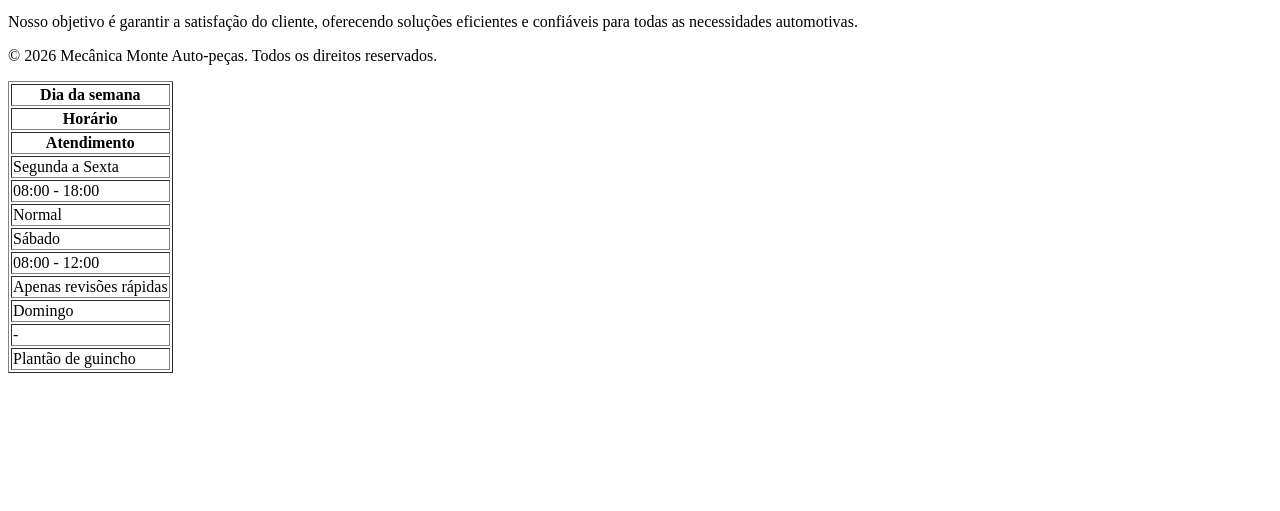
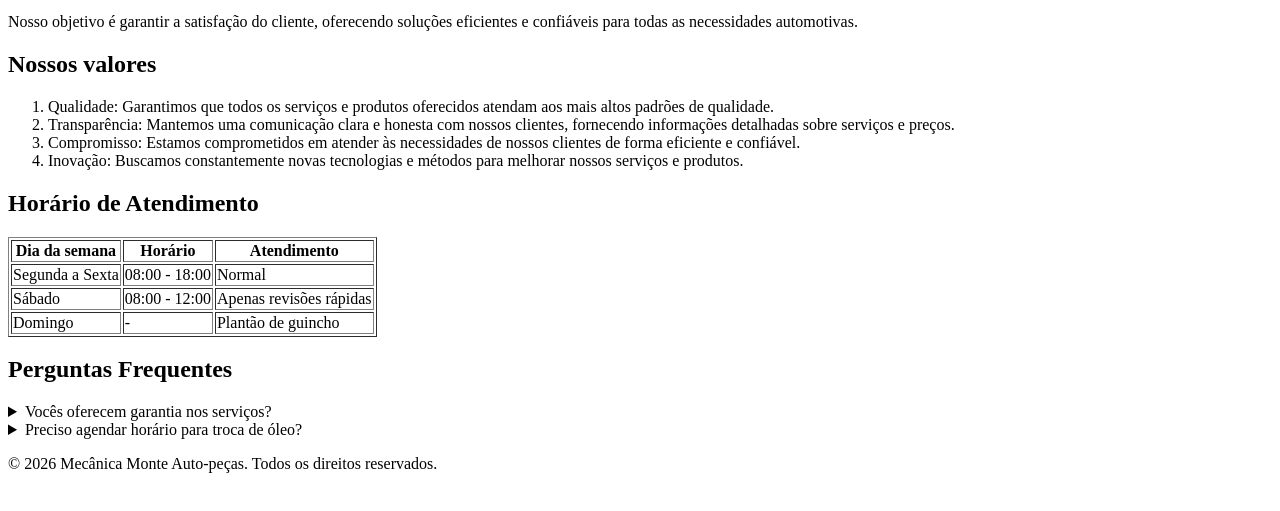
Before and after one commit to victor-xyzz/Mec-nica-Monte-Auto-pe-as, a plain HTML site: page sobre.html in a window 1280 px wide. Shown: the part 229-740 px from the top of the page. Drawn offline with Linux system fonts and the light colour scheme.

Commit message:
Conclui sobre.html obedecendo todas as exigencias

```diff
--- a/sobre.html
+++ b/sobre.html
@@ -21,27 +21,62 @@
         <h1>Sobre Nós</h1>
         <p>A Mecânica Monte Auto-peças é uma empresa dedicada a fornecer serviços de manutenção automotiva e auto-peças de alta qualidade. Com anos de experiência no setor, nossa equipe de profissionais qualificados está comprometida em oferecer o melhor atendimento aos nossos clientes.</p>
         <p>Nosso objetivo é garantir a satisfação do cliente, oferecendo soluções eficientes e confiáveis para todas as necessidades automotivas.</p>
+       <section>
+         <h2>Nossos valores</h2>
+         <ol>
+            <li>Qualidade: Garantimos que todos os serviços e produtos oferecidos atendam aos mais altos padrões de qualidade.</li>
+            <li>Transparência: Mantemos uma comunicação clara e honesta com nossos clientes, fornecendo informações detalhadas sobre serviços e preços.</li>
+            <li>Compromisso: Estamos comprometidos em atender às necessidades de nossos clientes de forma eficiente e confiável.</li>
+            <li>Inovação: Buscamos constantemente novas tecnologias e métodos para melhorar nossos serviços e produtos.</li>
+         </ol>
+        </section>
+
         <section>
+           <h2>Horário de Atendimento</h2>
             <table border="1">
             <thead>
-                <tr><th>Dia da semana</th></tr>
-                </tr><tr><th>Horário</th></tr>
-                <tr><th>Atendimento</th></tr>
+                <tr>
+                    <th>Dia da semana</th>
+                    <th>Horário</th>
+                    <th>Atendimento</th>
+                </tr>
             </thead>
 
             <tbody>
-                <tr><td>Segunda a Sexta</td></tr>
-                <tr><td>08:00 - 18:00</td></tr>
-                <tr><td>Normal</td></tr>
+                <tr>
+                    <td>Segunda a Sexta</td>
+                    <td>08:00 - 18:00</td>
+                    <td>Normal</td>
+                </tr>
 
-                <tr><td>Sábado</td></tr>
-                <tr><td>08:00 - 12:00</td></tr>
-                <tr><td>Apenas revisões rápidas</td></tr>
+                <tr>
+                    <td>Sábado</td>
+                    <td>08:00 - 12:00</td>
+                    <td>Apenas revisões rápidas</td>
+                </tr>
 
-                <tr><td>Domingo</td></tr>
-                <tr><td>-</td></tr>
-                <tr><td>Plantão de guincho</td></tr>
+                <tr>
+                    <td>Domingo</td>
+                    <td>-</td>
+                    <td>Plantão de guincho</td>
+                </tr>
             </tbody>
+        </table>
+        </section>
+
+        <section>
+
+           <h2>Perguntas Frequentes</h2>
+        <details>
+            <summary>Vocês oferecem garantia nos serviços?</summary>
+            <p>Sim, todos os serviços e peças possuem garantia de 3 a 12 meses.</p>
+        </details>
+        <details>
+            <summary>Preciso agendar horário para troca de óleo?</summary>
+            <p>Não é obrigatório, atendemos por ordem de chegada de segunda a sábado.</p>
+        </details>
+
+        </section>
     </main>
 
     <footer>
```
